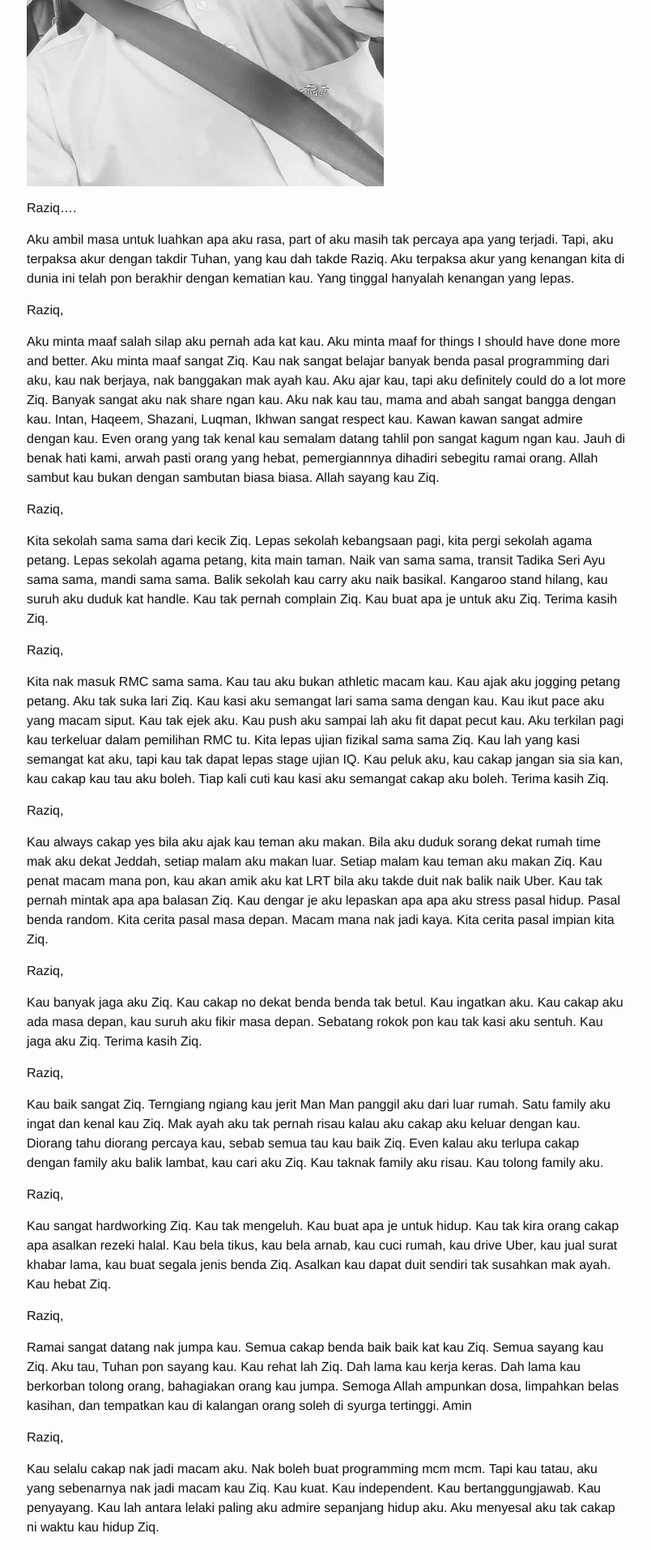
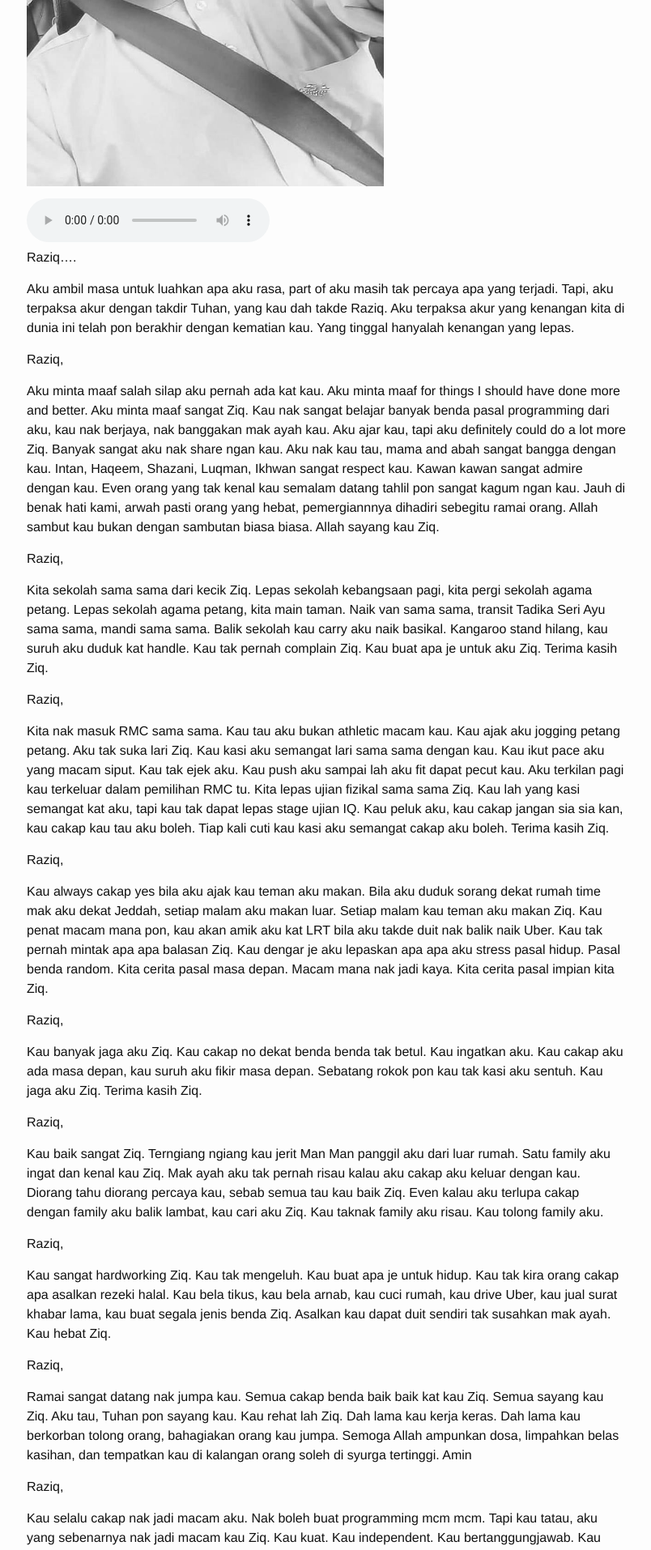
Before and after one commit to luqmanrom/luqmanrom.github.io, a Jekyll site: the page built from _posts/2017-10-06-raziq-in-memory.md, in a window 1280 px wide. Shown: the part 513-2427 px from the top of the page at 81% size, without its empty margins (237-1041 px from the left). Built offline with Jekyll 4.4.1, drawn with Linux system fonts in a browser that asks for light colours.

Commit message:
Update 2017-10-06-raziq-in-memory.md

```diff
--- a/_posts/2017-10-06-raziq-in-memory.md
+++ b/_posts/2017-10-06-raziq-in-memory.md
@@ -5,6 +5,11 @@
 ---
 
 <img src="/assets/raziq-b-w.jpg" width="441px">
+
+<audio controls>
+  <source src="/assets/raziq.mp3" type="audio/mpeg">
+Your browser does not support the audio element.
+</audio>
 
 
 Raziq....
```
